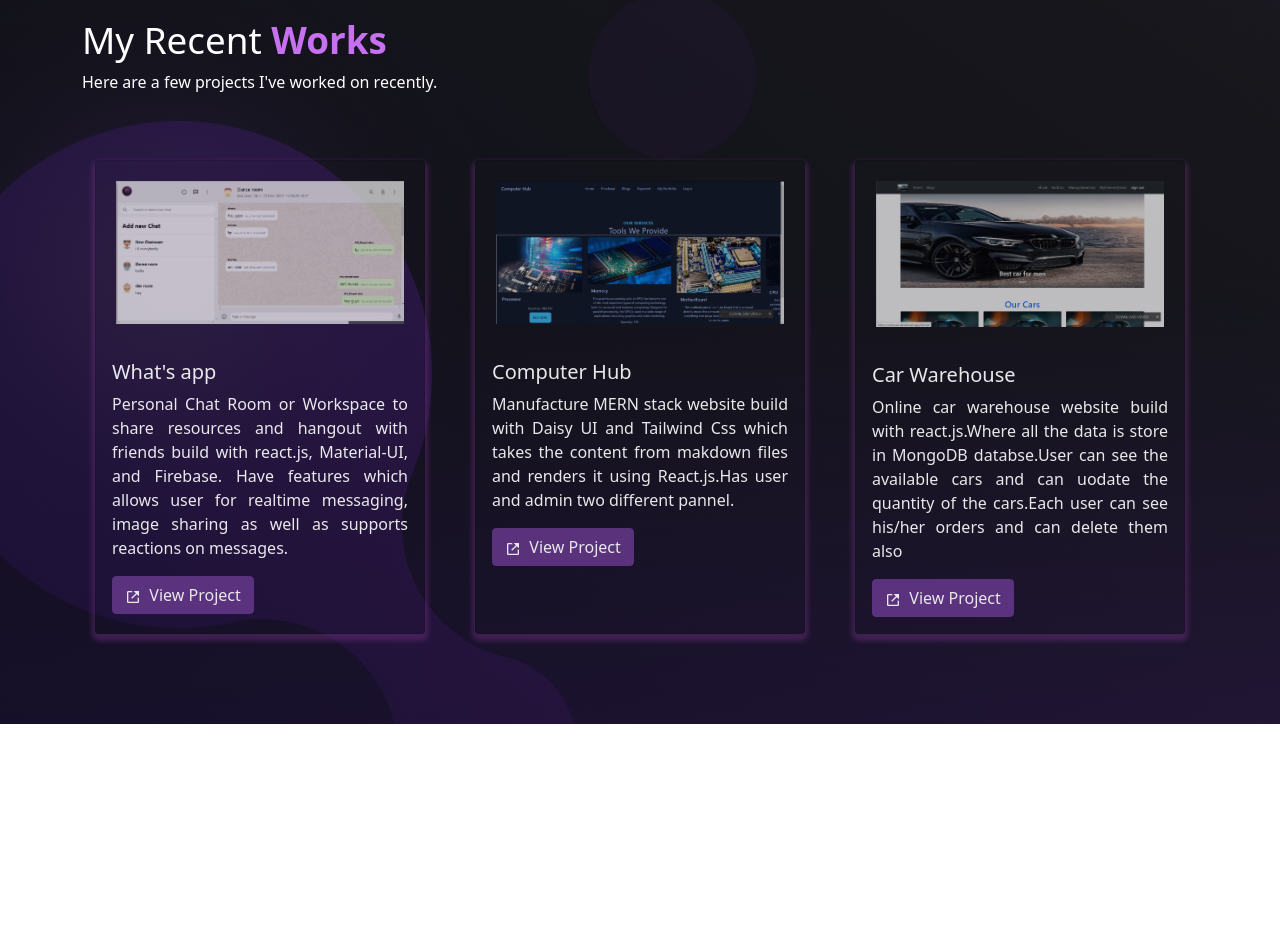
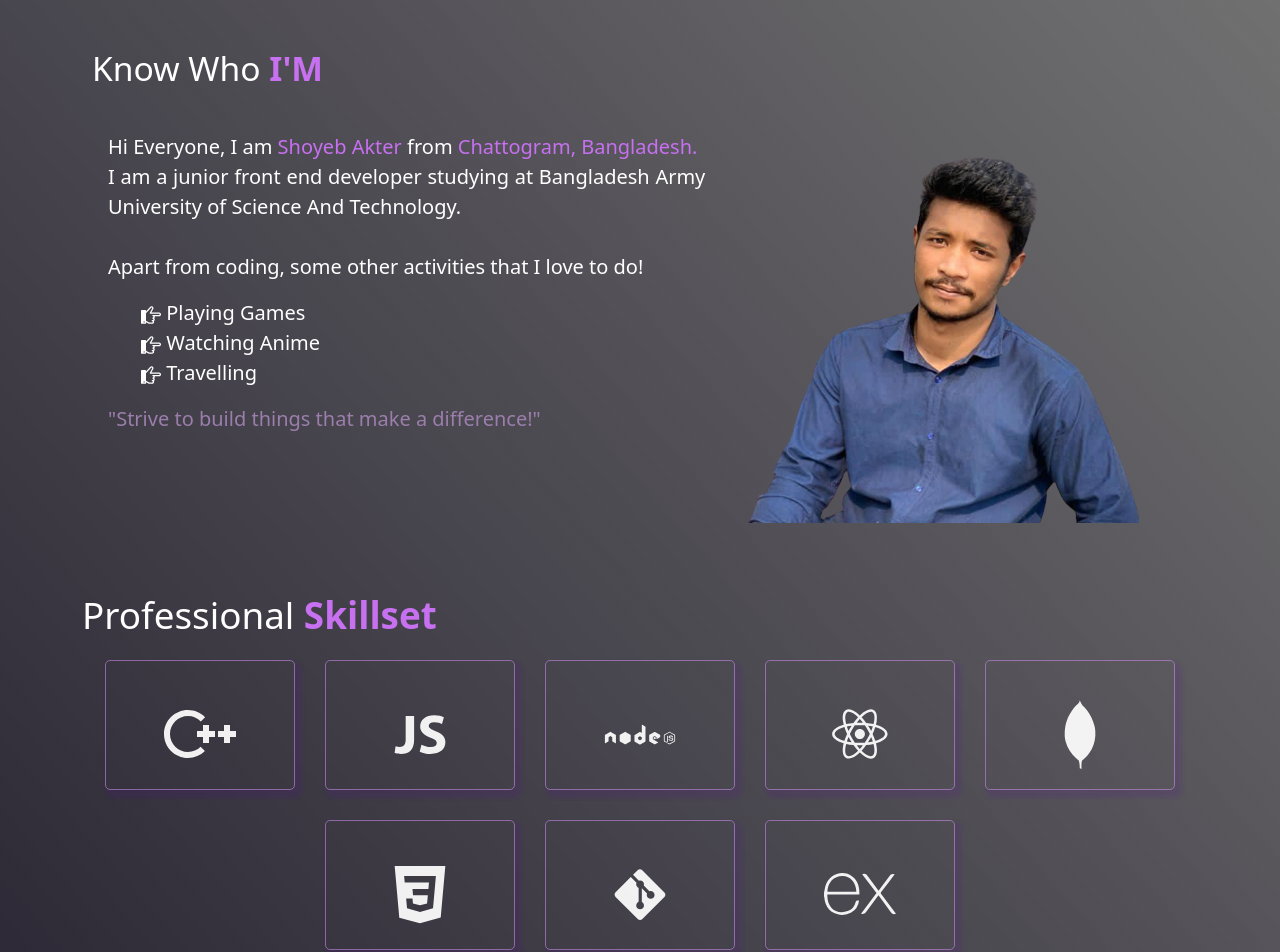
Before and after one commit to ShoyebAkter/my_portfolio, a React (Create React App) app: page / in a window 1280 px wide. Shown: the part 1680-2632 px from the top of the page. Before the commit the page ends 2404 px from the top, so only its background shows below. Built offline with nearby package versions, Linux system fonts and the light colour scheme.

Commit message:
about section added

```diff
--- a/src/App.js
+++ b/src/App.js
@@ -1,7 +1,7 @@
 import React, { useState, useEffect } from "react";
 // import Preloader from "../src/components/Pre";
 // import Navbar from "./components/Navbar";
-import Home from "./components/Home/Home";
+import Home from "../src/components/Home/Home";
 // import About from "./components/About/About";
 // import Projects from "./components/Projects/Projects";
 // import Footer from "./components/Footer";
@@ -17,6 +17,7 @@ import "./style.css";
 import "./App.css";
 import "bootstrap/dist/css/bootstrap.min.css";
 import Projects from "./components/Projects/Projects";
+import About from "./components/About/About";
 
 function App() {
   const [load, upadateLoad] = useState(true);
@@ -39,6 +40,7 @@ function App() {
           {/* <Route path="/resume" element={<Resume />} /> */}
           <Route path="*" element={<Navigate to="/"/>} />
         </Routes>
+        <About/>
         <Projects/>
         {/* <Footer />
       </div> */}
--- /dev/null
+++ b/src/components/About/About.js
@@ -0,0 +1,53 @@
+import React from "react";
+import { Container, Row, Col } from "react-bootstrap";
+import Particle from "../Particle";
+import Techstack from "./Techstack";
+import Aboutcard from "./AboutCard";
+import laptopImg from "../assests/myself-removebg-preview.png";
+import Toolstack from "./Toolstack";
+
+function About() {
+  return (
+    <Container fluid className="about-section">
+      <Particle />
+      <Container>
+        <Row style={{ justifyContent: "center", padding: "10px" }}>
+          <Col
+            md={7}
+            style={{
+              justifyContent: "center",
+              paddingTop: "30px",
+              paddingBottom: "50px",
+            }}
+          >
+            <h1 style={{ fontSize: "2.1em", paddingBottom: "20px" }}>
+              Know Who <strong className="purple">I'M</strong>
+            </h1>
+            <Aboutcard />
+          </Col>
+          <Col
+            md={5}
+            style={{ paddingTop: "120px", paddingBottom: "50px" }}
+            className="about-img"
+          >
+            <img src={laptopImg} alt="about" className="img-fluid" />
+          </Col>
+        </Row>
+        <h1 className="project-heading">
+          Professional <strong className="purple">Skillset </strong>
+        </h1>
+
+        <Techstack />
+
+        <h1 className="project-heading">
+          <strong className="purple">Tools</strong> I use
+        </h1>
+        <Toolstack />
+
+
+      </Container>
+    </Container>
+  );
+}
+
+export default About;
--- /dev/null
+++ b/src/components/About/AboutCard.js
@@ -0,0 +1,40 @@
+import React from "react";
+import Card from "react-bootstrap/Card";
+import { ImPointRight } from "react-icons/im";
+
+function AboutCard() {
+  return (
+    <Card className="quote-card-view">
+      <Card.Body>
+        <blockquote className="blockquote mb-0">
+          <p style={{ textAlign: "justify" }}>
+            Hi Everyone, I am <span className="purple">Shoyeb Akter </span>
+            from <span className="purple"> Chattogram, Bangladesh.</span>
+            <br />I am a junior front end developer studying at Bangladesh Army University of Science And Technology.
+            <br />
+            <br />
+            Apart from coding, some other activities that I love to do!
+          </p>
+          <ul>
+            <li className="about-activity">
+              <ImPointRight /> Playing Games
+            </li>
+            <li className="about-activity">
+              <ImPointRight /> Watching Anime
+            </li>
+            <li className="about-activity">
+              <ImPointRight /> Travelling
+            </li>
+          </ul>
+
+          <p style={{ color: "rgb(155 126 172)" }}>
+            "Strive to build things that make a difference!"{" "}
+          </p>
+
+        </blockquote>
+      </Card.Body>
+    </Card>
+  );
+}
+
+export default AboutCard;
--- /dev/null
+++ b/src/components/About/Techstack.js
@@ -0,0 +1,50 @@
+import React from "react";
+import { Col, Row } from "react-bootstrap";
+import { CgCPlusPlus } from "react-icons/cg";
+import {
+  DiJavascript1,
+  DiReact,
+  DiNodejs,
+  DiMongodb,
+  DiGit,
+  DiCss3,
+} from "react-icons/di";
+import {
+
+  SiExpress,
+} from "react-icons/si";
+
+function Techstack() {
+  return (
+    <Row style={{ justifyContent: "center", paddingBottom: "50px" }}>
+      <Col xs={4} md={2} className="tech-icons">
+        <CgCPlusPlus />
+      </Col>
+      <Col xs={4} md={2} className="tech-icons">
+        <DiJavascript1 />
+      </Col>
+      <Col xs={4} md={2} className="tech-icons">
+        <DiNodejs />
+      </Col>
+      <Col xs={4} md={2} className="tech-icons">
+        <DiReact />
+      </Col>
+      <Col xs={4} md={2} className="tech-icons">
+        <DiMongodb />
+      </Col>
+      <Col xs={4} md={2} className="tech-icons">
+        <DiCss3 />
+      </Col>
+
+      <Col xs={4} md={2} className="tech-icons">
+        <DiGit />
+      </Col>
+      <Col xs={4} md={2} className="tech-icons">
+        <SiExpress />
+      </Col>
+
+    </Row>
+  );
+}
+
+export default Techstack;
--- /dev/null
+++ b/src/components/About/Toolstack.js
@@ -0,0 +1,33 @@
+import React from "react";
+import { Col, Row } from "react-bootstrap";
+import {
+  SiVisualstudiocode,
+  SiHeroku,
+  SiNetlify,
+  SiGooglechrome,
+  SiWindows,
+} from "react-icons/si";
+
+function Toolstack() {
+  return (
+    <Row style={{ justifyContent: "center", paddingBottom: "50px" }}>
+      <Col xs={4} md={2} className="tech-icons">
+        <SiWindows />
+      </Col>
+      <Col xs={4} md={2} className="tech-icons">
+        <SiVisualstudiocode />
+      </Col>
+      <Col xs={4} md={2} className="tech-icons">
+        <SiNetlify />
+      </Col>
+      <Col xs={4} md={2} className="tech-icons">
+        <SiGooglechrome />
+      </Col>
+      <Col xs={4} md={2} className="tech-icons">
+        <SiHeroku />
+      </Col>
+    </Row>
+  );
+}
+
+export default Toolstack;
```
Also changed, not shown: src/components/assests/myself-removebg-preview.png (added).
